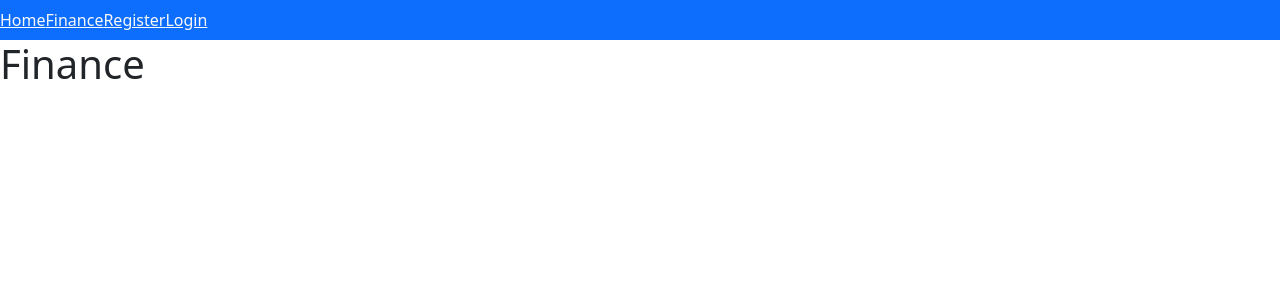
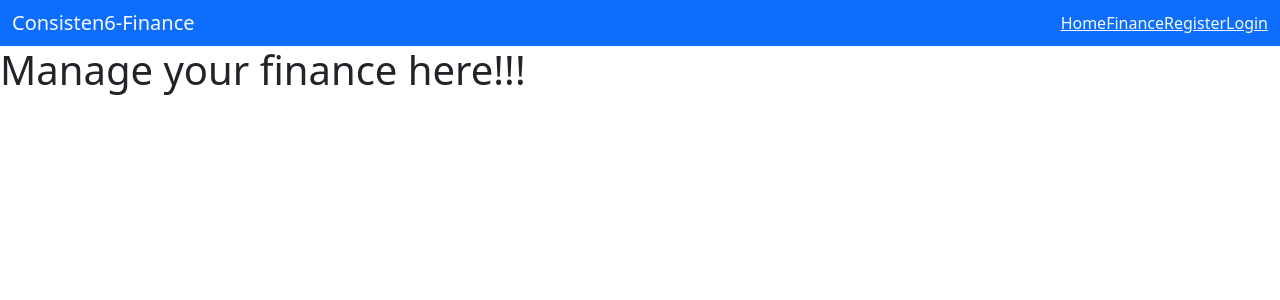
Before and after one commit to Dorian-Mayamba/bgn-hackathon-consisten6-frontend, a React (Create React App) app in the folder personal_financial_adviser/: page /finance in a window 1280 px wide. Shown: the top 300 px of the page. Built offline with nearby package versions, Linux system fonts and the light colour scheme.

Commit message:
fixed register page

```diff
--- a/personal_financial_adviser/src/components/Finance.jsx
+++ b/personal_financial_adviser/src/components/Finance.jsx
@@ -1,7 +1,7 @@
 export function Finance(){
     return (
         <div>
-            <h1>Finance</h1>
+            <h1>Manage your finance here!!!</h1>
         </div>
     )
 }
--- a/personal_financial_adviser/src/components/Navbar.jsx
+++ b/personal_financial_adviser/src/components/Navbar.jsx
@@ -1,9 +1,13 @@
 import { Link } from "react-router-dom"
 import '../../node_modules/bootstrap/dist/css/bootstrap.min.css';
-export function Navbar(){
-    return(
-        <nav className="navbar navbar-expand-md text-light bg-primary">
-            <ul className="nav">
+export function Navbar() {
+    return (
+        <nav className="navbar navbar-default navbar-expand-md text-light bg-primary">
+            <div className="container-fluid">
+                <div className="navbar-header">
+                    <Link className="text-light navbar-brand" to='/'>Consisten6-Finance</Link>
+                </div>
+                <ul className="nav navbar-nav">
                     <li>
                         <Link className="text-light" to='/'>Home</Link>
                     </li>
@@ -17,6 +21,7 @@ export function Navbar(){
                         <Link className="text-light" to='/login'>Login</Link>
                     </li>
                 </ul>
+            </div>
         </nav>
     )
 }
--- a/personal_financial_adviser/src/components/Register.jsx
+++ b/personal_financial_adviser/src/components/Register.jsx
@@ -1,30 +1,35 @@
-export function Register(){
+export function Register() {
     return (
         <div>
             <h1>Register</h1>
             <form action="/action_page.php">
-                <div>
+                <div className="form-group">
                     <label for="forename">First Name:</label>
                     <input type="name" class="form-control" id="fname" placeholder="Enter First Name" name="fname"></input>
                 </div>
-                <div>
+                <div className="form-group">
                     <label for="surname">Last Name:</label>
                     <input type="name" class="form-control" id="lname" placeholder="Enter Last Name" name="lname"></input>
                 </div>
-                <div>
+                <div className="form-group">
                     <label for="Email">Email:</label>
                     <input type="email" class="form-control" id="email" placeholder="Enter email" name="email"></input>
                 </div>
-                <div>
+                <div className="form-group">
+                    <label for="age">Your age:</label>
+                    <input className="form-control" type="number" name="age" id="age" placeholder="enter your age" />
+                </div>
+                <div className="form-group">
                     <label for="pwd">Password:</label>
                     <input type="password" class="form-control" id="pwd" placeholder="Enter password" name="pswd"></input>
                 </div>
-                <div>
-                    <label class="form-check-label">
-                    <input class="form-check-input" type="checkbox" name="remember"> Remember me </input>
-                    </label>
+                <div className="form-group">
+                    <label for="pwd">Confirm your Password:</label>
+                    <input type="password" class="form-control" id="pwd_confirm" placeholder="Confirm your password" name="pswd_confirm"></input>
                 </div>
-            <button type="submit" class="btn btn-primary">Submit</button>
+                <div className="form-group">
+                    <button type="submit" class="btn btn-primary">Submit</button>
+                </div>
             </form>
         </div>
     )
```
Lines whose indentation alone changed are shown as unchanged.
